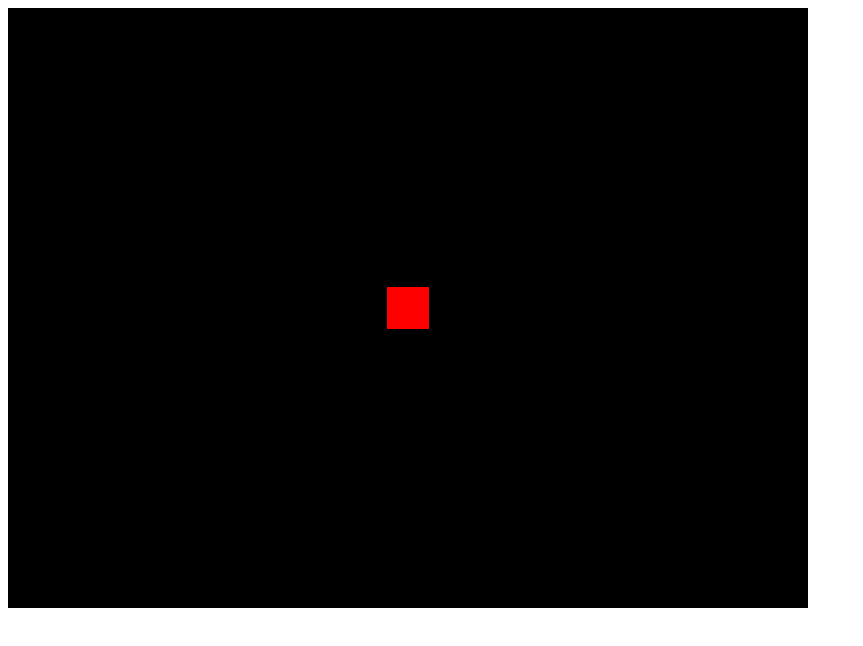
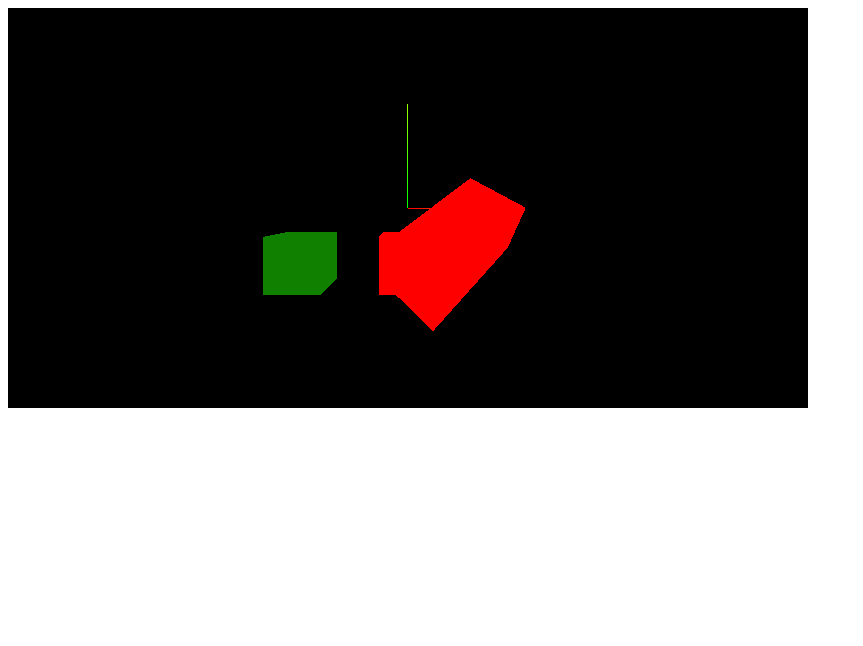
Before and after one commit to liangfengchao/threejs, a website built with Parcel: page src/index.html in a window 1280 px wide. Shown: the whole page, without its empty margins (0-863 px from the left). Built offline with nearby package versions, Linux system fonts and the light colour scheme.

Commit message:
2.transform

```diff
--- a/src/index.html
+++ b/src/index.html
@@ -8,6 +8,6 @@
 </head>
 <body>
     <canvas class="webgl"></canvas>
-    <script src="./main/1.base.js"></script>
+    <script src="./main/2.transform.js"></script>
 </body>
 </html>
--- a/src/main/1.base.js
+++ b/src/main/1.base.js
@@ -13,6 +13,9 @@ const camera = new THREE.PerspectiveCamera(75, sizes.width / sizes.height, 0.1,
 camera.position.set(0, 0, 10);
 
 scene.add(camera);
+
+const helper = new THREE.CameraHelper( camera );
+scene.add( helper );
 
 const geometry = new THREE.BoxGeometry(1, 1, 1)
 
--- /dev/null
+++ b/src/main/2.transform.js
@@ -0,0 +1,85 @@
+import * as THREE from "three"
+
+// Scene
+const scene = new THREE.Scene()
+
+const sizes = {
+    width: 800,
+    height: 400
+}
+// Camera
+const camera = new THREE.PerspectiveCamera(75, sizes.width / sizes.height, 0.1, 1000)
+
+camera.position.z = 5;
+
+scene.add(camera);
+
+const geometry = new THREE.BoxGeometry(2, 1, 1)
+
+const material = new THREE.MeshBasicMaterial({ color: 0xff0000 })
+
+const mesh = new THREE.Mesh(geometry, material)
+
+camera.lookAt(new THREE.Vector3(0, 0, 0))
+// Position
+// mesh.position.x = 0.7
+// mesh.position.y = -0.6
+// mesh.position.z = 1
+// 距离原点的向量
+// console.log("mesh length", mesh.position.length());
+// 检查相机与网格的距离
+// console.log("-****-",mesh.position.distanceTo(camera.position))
+// mesh.position.normalize()
+mesh.position.set(0.7, -0.6, 1)
+// Scale
+// mesh.scale.x = 1
+// mesh.scale.y = 1
+// mesh.scale.z = 1
+// mesh.position.set(2, 0.5, 0.5)
+// Rotation
+
+// Rotation
+// mesh.rotation.reorder("YXZ")
+mesh.rotation.y = Math.PI * 0.25
+mesh.rotation.x = Math.PI * 0.25
+scene.add(mesh);
+
+/**
+ * Objects
+ */
+const group = new THREE.Group()
+
+scene.add(group)
+
+const cube1 = new THREE.Mesh(
+    new THREE.BoxGeometry(1, 1, 1),
+    new THREE.MeshBasicMaterial({ color: 0xff0000 })
+)
+const cube2 = new THREE.Mesh(
+    new THREE.BoxGeometry(1, 1, 1),
+    new THREE.MeshBasicMaterial({ color: 0xf8000 })
+)
+
+cube2.position.x = -2
+
+group.add(cube1)
+group.add(cube2)
+group.position.y = -1
+
+/**
+ * Axes Helper
+ */
+const axesHelper = new THREE.AxesHelper(2)
+scene.add(axesHelper)
+
+
+const canvas = document.querySelector('.webgl');
+// 初始化渲染器
+const renderer = new THREE.WebGLRenderer({
+    canvas
+});
+
+// 设置渲染的尺寸大小
+renderer.setSize(sizes.width, sizes.height)
+
+renderer.render(scene, camera)
```
